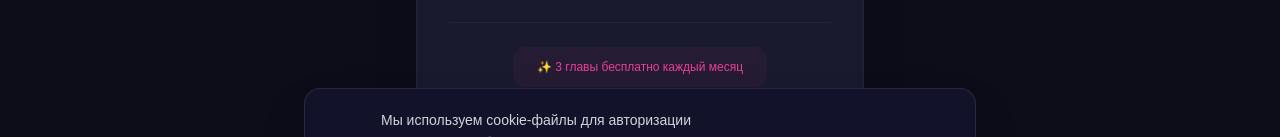
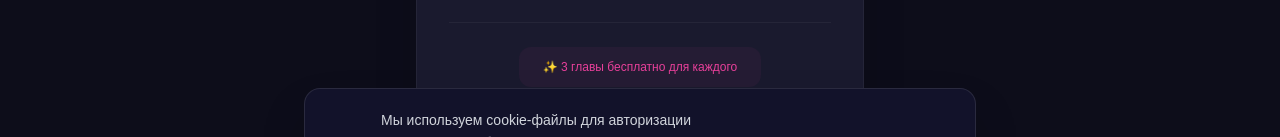
Before and after one commit to vanillodv/anicontinue, a Next.js app: page /login in a window 1280 px wide. Shown: the part 540-677 px from the top of the page. Built offline with nearby package versions, Linux system fonts and the light colour scheme; no server answers.

Commit message:
Fix: убрать каждый месяц с login page

```diff
--- a/src/app/login/page.tsx
+++ b/src/app/login/page.tsx
@@ -188,7 +188,7 @@ export default function LoginPage() {
 
             <div className="pt-6 border-t border-white/5 text-center">
               <p className="text-xs text-[#E8409A] font-medium bg-[#E8409A]/5 py-3 rounded-xl inline-block px-6">
-                ✨ 3 главы бесплатно каждый месяц
+                ✨ 3 главы бесплатно для каждого
               </p>
             </div>
           </div>
```
